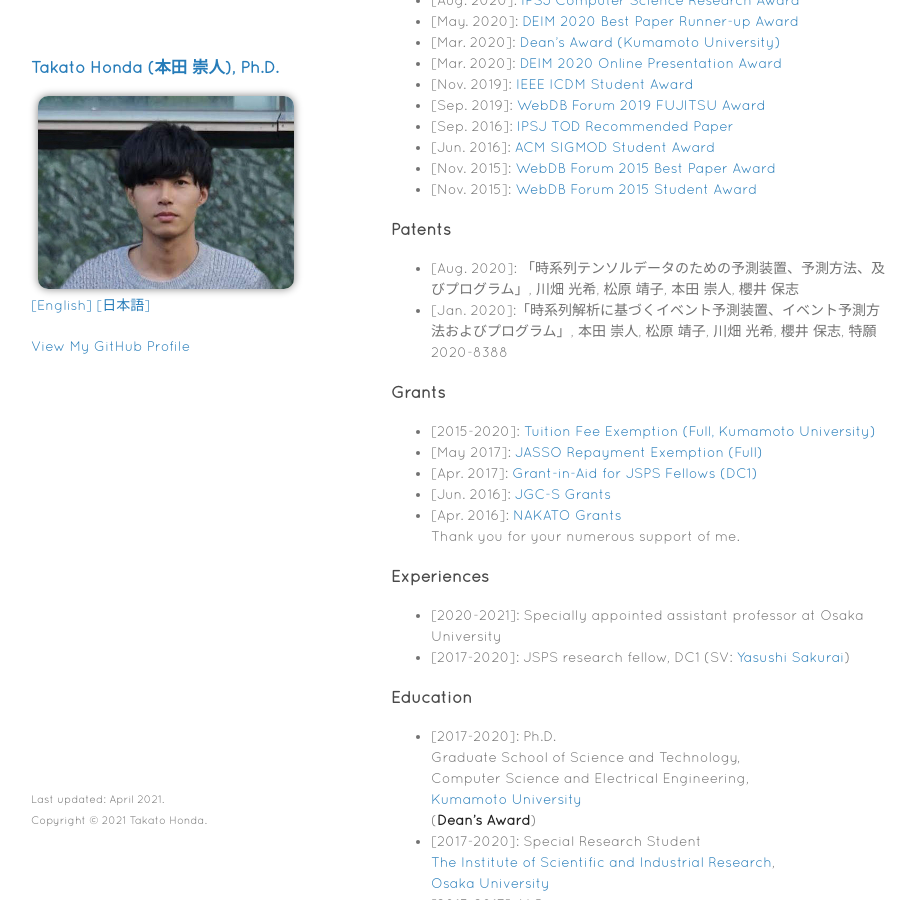
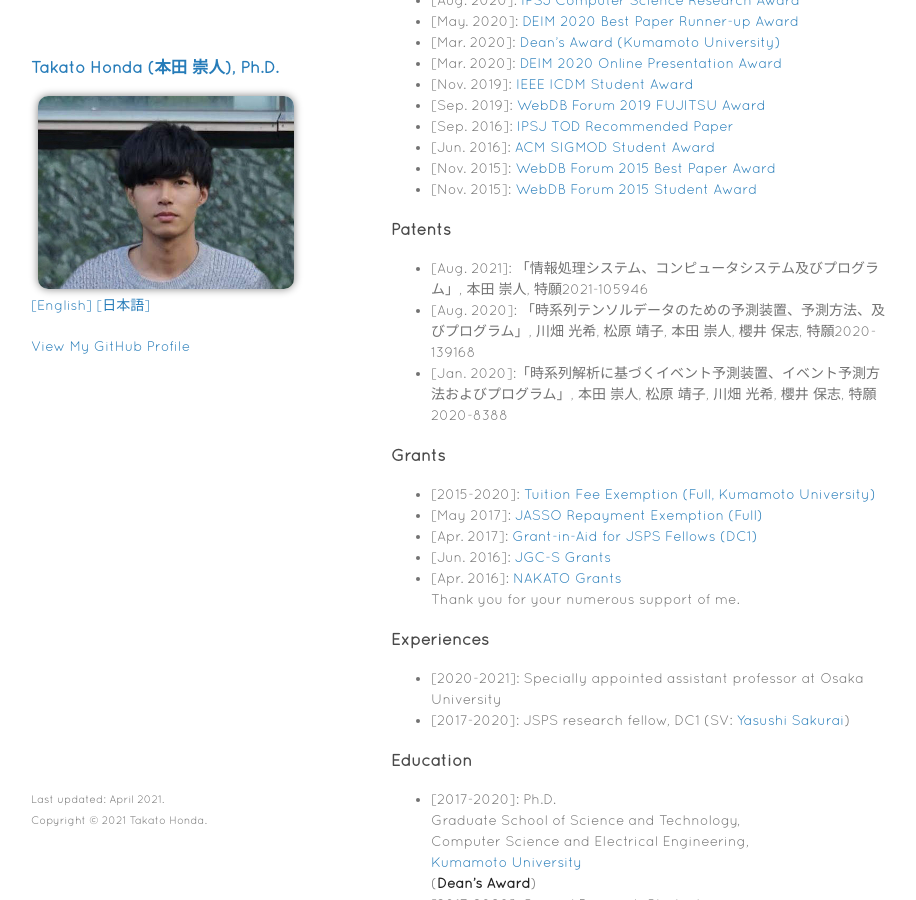
Before and after one commit to TakatoHonda/takatohonda.github.io, a Jekyll site: the page built from index.md, in a window 1280 px wide and 900 px high, scrolled down 474 px. Shown: the whole window, without its empty margins (179-1095 px from the left). Built offline with Jekyll 4.4.1, drawn with Linux system fonts in a browser that asks for light colours; our own code applies the rules of GitHub Pages for plain Markdown files.

Commit message:
特許情報の追記

```diff
--- a/index.md
+++ b/index.md
@@ -73,7 +73,8 @@ Takato Honda: <u>``TrailMarker: Automatic Mining of Geographical Complex Sequenc
 - \[Nov. 2015\]: [WebDB Forum 2015 Student Award](https://db-event.jpn.org/webdbf2015/award.php)
 
 ### Patents
-- \[Aug. 2020\]: 「時系列テンソルデータのための予測装置、予測方法、及びプログラム」, 川畑 光希, 松原 靖子, 本田 崇人, 櫻井 保志
+- \[Aug. 2021\]: 「情報処理システム、コンピュータシステム及びプログラム」, 本田 崇人, 特願2021-105946
+- \[Aug. 2020\]: 「時系列テンソルデータのための予測装置、予測方法、及びプログラム」, 川畑 光希, 松原 靖子, 本田 崇人, 櫻井 保志, 特願2020-139168
 - \[Jan. 2020\]:「時系列解析に基づくイベント予測装置、イベント予測方法およびプログラム」, 本田 崇人, 松原 靖子, 川畑 光希, 櫻井 保志, 特願2020-8388
 
 ### Grants
```
Also changed, not shown: jp/index.md (+1 -0 lines).
